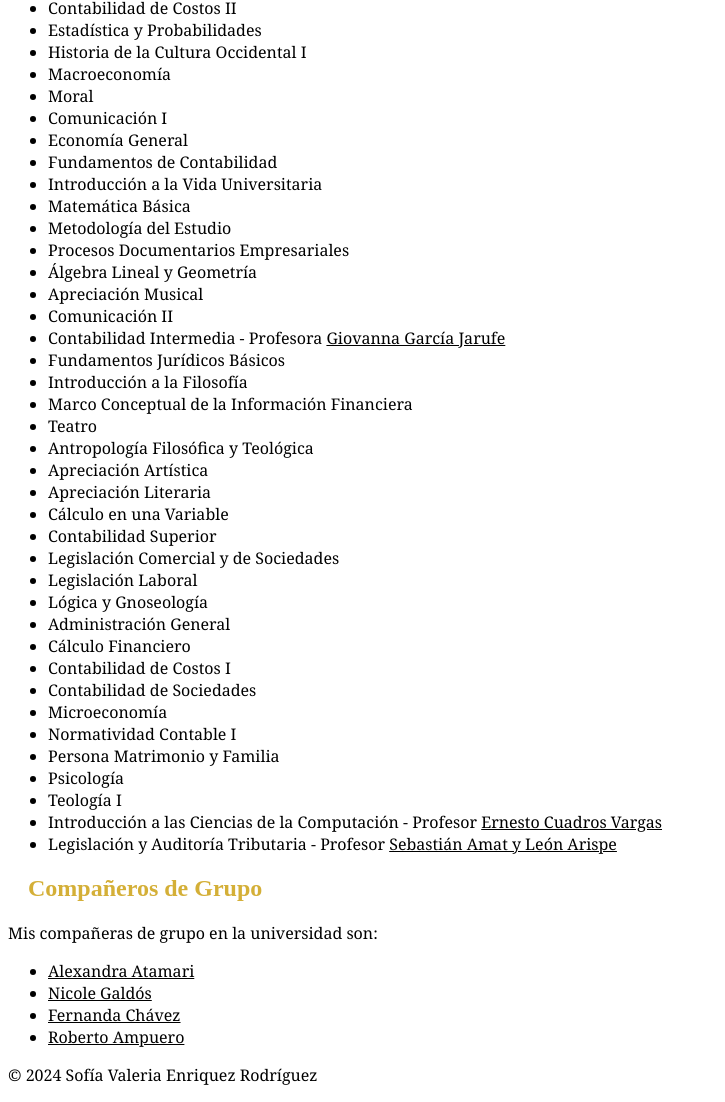
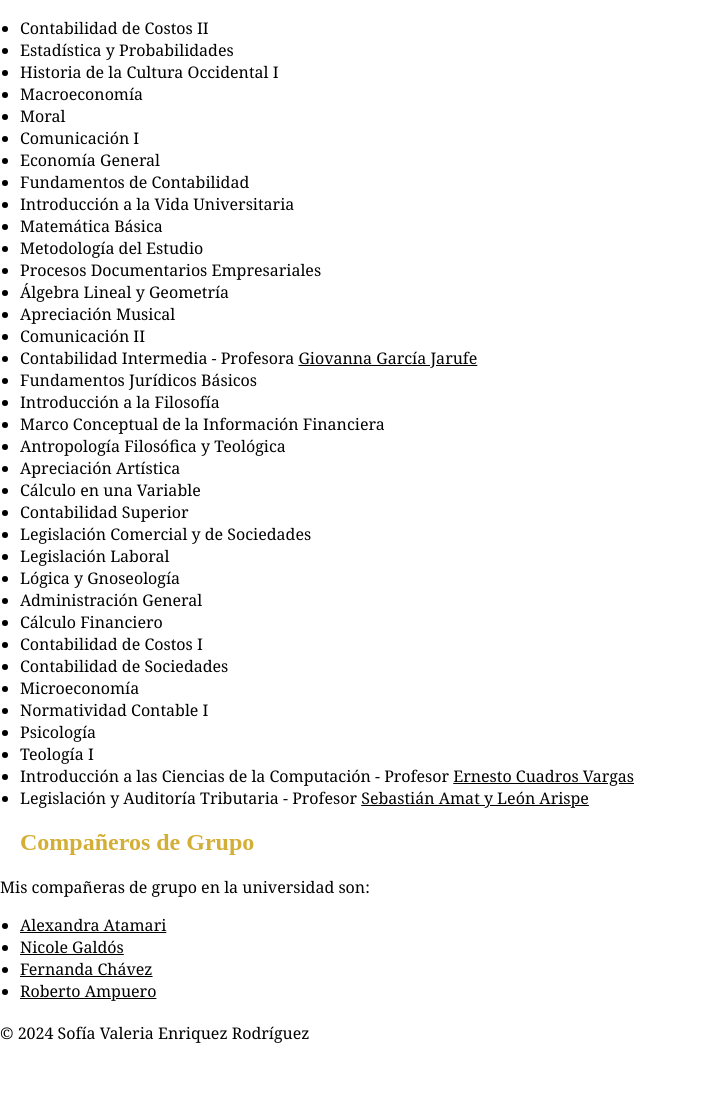
Before and after one commit to sofiavenriquezr/Mi-p-gina-web, a plain HTML site: page index.html in a window 1280 px wide. Shown: the part 557-1659 px from the top of the page, without its empty margins (0-725 px from the left). After the commit the page ends 1617 px from the top, so only its background shows below. Drawn offline with Linux system fonts and the light colour scheme.

Commit message:
Update index.html

```diff
--- a/index.html
+++ b/index.html
@@ -16,6 +16,8 @@
             color: black; /* Texto negro para contraste */
             font-family: 'Georgia', serif; /* Fuente elegante */
             font-style: normal; /* Estilo normal */
+            margin: 0; /* Eliminar márgenes por defecto */
+            padding: 0; /* Eliminar el relleno por defecto */
         }
 
         /* Encabezado */
@@ -25,6 +27,7 @@
             margin-left: 20px; /* Espaciado a la izquierda */
             font-family: 'Times New Roman', serif; /* Fuente más formal */
             font-size: 2.5em; /* Tamaño de fuente grande */
+            padding-top: 20px; /* Espaciado superior */
         }
 
         /* Subtítulos alineados a la izquierda */
@@ -56,7 +59,12 @@
 
         /* Listados */
         ul {
-            padding-left: 40px; /* Indentación del contenido */
+            padding-left: 20px; /* Indentación del contenido a la izquierda */
+        }
+
+        /* Sección de contenido */
+        section {
+            margin: 20px 0; /* Espaciado superior e inferior */
         }
     </style>
 </head>
@@ -120,10 +128,8 @@
                 <li>Fundamentos Jurídicos Básicos</li>
                 <li>Introducción a la Filosofía</li>
                 <li>Marco Conceptual de la Información Financiera</li>
-                <li>Teatro</li>
                 <li>Antropología Filosófica y Teológica</li>
                 <li>Apreciación Artística</li>
-                <li>Apreciación Literaria</li>
                 <li>Cálculo en una Variable</li>
                 <li>Contabilidad Superior</li>
                 <li>Legislación Comercial y de Sociedades</li>
@@ -135,7 +141,6 @@
                 <li>Contabilidad de Sociedades</li>
                 <li>Microeconomía</li>
                 <li>Normatividad Contable I</li>
-                <li>Persona Matrimonio y Familia</li>
                 <li>Psicología</li>
                 <li>Teología I</li>
                 <li>Introducción a las Ciencias de la Computación - Profesor <a href="https://pe.linkedin.com/in/ecuadrosv" target="_blank">Ernesto Cuadros Vargas</a></li>
```
